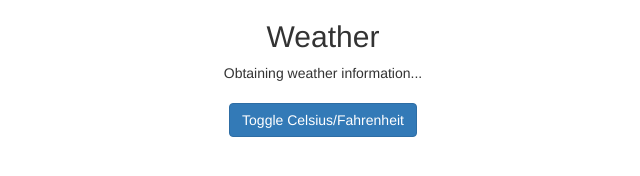
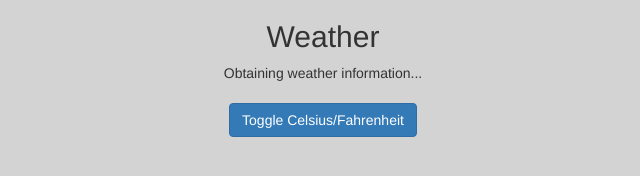
Before and after one commit to joshuaakulp/FCCWeatherApp, a plain HTML site: page index.html in a window 1280 px wide. Shown: the whole page, without its empty margins (317-957 px from the left). Drawn offline with nearby package versions, Linux system fonts and the light colour scheme; files that its build step writes are made by us from their sources; files whose address does not match are found by name.

Commit message:
Added css for background color and folders

```diff
--- /dev/null
+++ b/css/style.css
@@ -0,0 +1,3 @@
+body {
+    background-color: lightgray;
+}
--- a/index.html
+++ b/index.html
@@ -7,7 +7,7 @@
 
 
     <link rel='stylesheet prefetch' href='https://maxcdn.bootstrapcdn.com/bootstrap/3.3.6/css/bootstrap.min.css'>
-
+    <link rel='stylesheet' href='style.css'>
 
 
 
```
Also changed, not shown: js/index.js (renamed from index.js).
